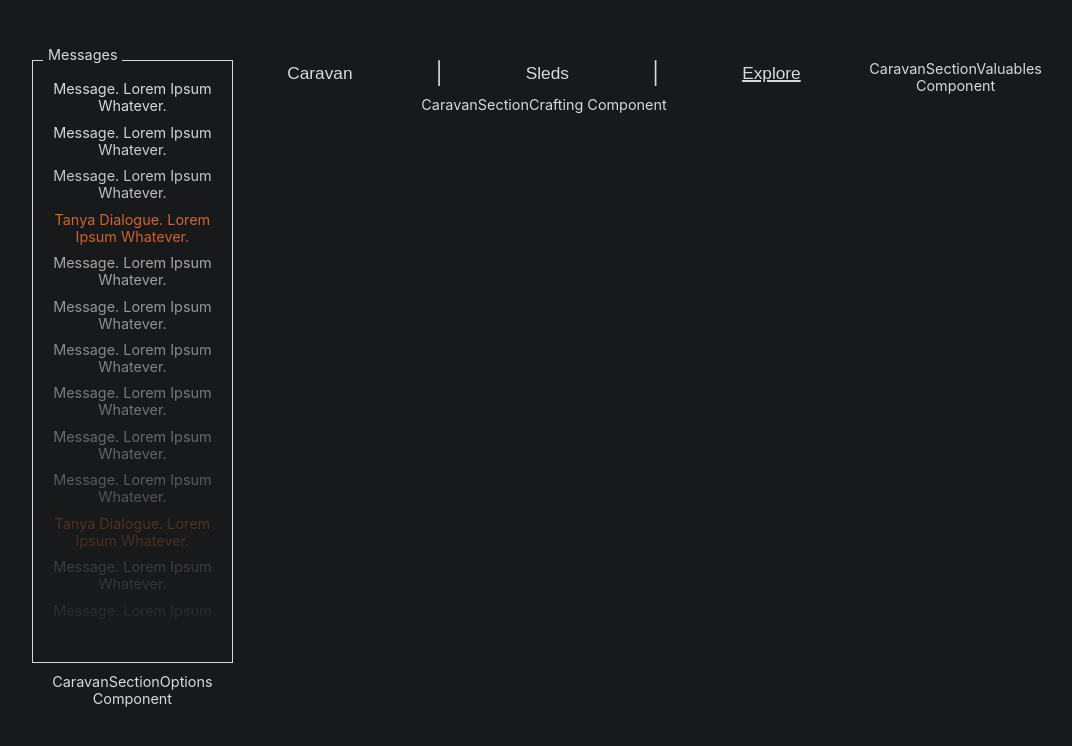
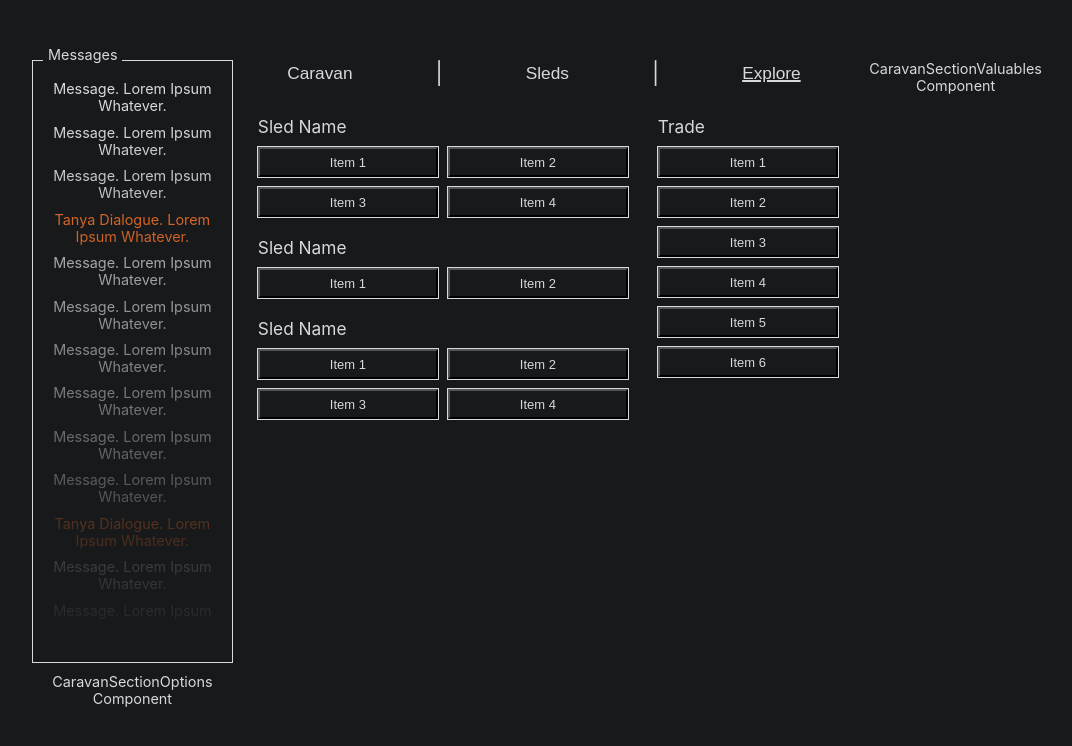
Before and after one commit to EthanPHall/rime-and-rust-ts, a React (Create React App) app: page / in a window 1280 px wide. Shown: the top 746 px of the page, without its empty margins (96-1168 px from the left). Built offline with nearby package versions, Linux system fonts and the light colour scheme.

Commit message:
Crafting Section for the Caravan Screen is mocked up

```diff
--- a/src/components/caravan/CaravanSectionCrafting/CaravanSectionCrafting.css
+++ b/src/components/caravan/CaravanSectionCrafting/CaravanSectionCrafting.css
@@ -1 +1,67 @@
-.CaravanSectionCrafting {}
+.caravan-section-crafting{
+    display: flex;
+    justify-content: center;
+}
+
+.caravan-section-crafting .grid-parent{
+    height: 100%;
+    width: 95%;
+
+    display: grid;
+    grid-template-columns: 2fr 1fr;
+    grid-template-rows: 1fr;
+
+    gap: var(--very-large-gap);
+
+    /* outline: 1px solid white; */
+}
+
+.caravan-section-crafting .sled-crafting-section{
+    margin-top: var(--large-gap);
+    width: 100%;
+}
+
+.caravan-section-crafting .sled-crafting-recipes {
+    height: 100%;
+    width: 100%;
+
+    margin-top: var(--standard-gap);
+
+    display: flex;
+
+    gap: var(--standard-gap);
+
+    /* outline: 1px solid white; */
+}
+
+.caravan-section-crafting .sled-crafting-recipes button,
+.caravan-section-crafting .trade-section button{
+    height: 30px;
+    width: 180px;
+
+    background: none;
+    outline: 1px solid var(--outline-color);
+    color: var(--outline-color);
+    font-size: var(--font-size-regular);
+}
+.caravan-section-crafting .sled-crafting-recipes button:hover,
+.caravan-section-crafting .trade-section button:hover{
+    text-decoration: underline 2px solid var(--outline-color);
+}
+.caravan-section-crafting .trade-section button{
+    margin-top: var(--standard-gap);
+}
+
+.caravan-section-crafting .sled-name, .caravan-section-crafting .trade-section-title {
+    text-align: left;
+    font-size: var(--font-size-larger);
+}
+
+.caravan-section-crafting .trade-section{
+    display: flex;
+    flex-direction: column;
+}
+
+.caravan-section-crafting .trade-section-title{
+    margin-top: var(--large-gap);
+}
--- a/src/components/caravan/CaravanSectionCrafting/CaravanSectionCrafting.tsx
+++ b/src/components/caravan/CaravanSectionCrafting/CaravanSectionCrafting.tsx
@@ -4,8 +4,53 @@ import './CaravanSectionCrafting.css';
 interface CaravanSectionCraftingProps {}
 
 const CaravanSectionCrafting: FC<CaravanSectionCraftingProps> = () => (
-  <div className="CaravanSectionCrafting" data-testid="CaravanSectionCrafting">
-    CaravanSectionCrafting Component
+  <div className="caravan-section-crafting" data-testid="caravan-section-crafting">
+    <div className='grid-parent'>
+      <div className='crafting-section'>
+        <div className='sled-crafting-section'>
+          <div className='sled-name first'>Sled Name</div>
+          <div className='sled-crafting-recipes'>
+            <button>Item 1</button>
+            <button>Item 2</button>
+          </div>
+          <div className='sled-crafting-recipes'>
+            <button>Item 3</button>
+            <button>Item 4</button>
+          </div>
+        </div>
+        <div className='sled-crafting-section'>
+          <div className='sled-name'>Sled Name</div>
+          <div className='sled-crafting-recipes'>
+            <button>Item 1</button>
+            <button>Item 2</button>
+            {/* <button>Item 3</button>
+            <button>Item 4</button> */}
+          </div>
+        </div>
+        <div className='sled-crafting-section'>
+          <div className='sled-name first'>Sled Name</div>
+          <div className='sled-crafting-recipes'>
+            <button>Item 1</button>
+            <button>Item 2</button>
+          </div>
+          <div className='sled-crafting-recipes'>
+            <button>Item 3</button>
+            <button>Item 4</button>
+          </div>
+        </div>
+      </div>
+      <div className='trade-section'>
+        <div className='trade-section-title'>
+          Trade
+        </div>
+        <button>Item 1</button>
+        <button>Item 2</button>
+        <button>Item 3</button>
+        <button>Item 4</button>
+        <button>Item 5</button>
+        <button>Item 6</button>
+      </div>
+    </div>
   </div>
 );
 
--- a/src/variables.css
+++ b/src/variables.css
@@ -2,6 +2,8 @@
     --standard-section-height: 85%;
     --standard-section-width: 80%;
     --standard-gap: 10px;
+    --large-gap: 20px;
+    --very-large-gap: 30px;
 
     --background-color: #18191a;
     --background-color-trans: #18191a00;
@@ -10,8 +12,12 @@
     --text-color-tanya: #ff762c;
 
     --font-size-regular: .9em;
+    --font-size-larger: 1.2em;
+    --font-size-much-larger: 1.5em;
+    --font-size-max: 2em;
 
     --nav-button-height: 100%;
     --nav-button-width: 20%;
     --nav-button-font-size: 1.2em;
+
 }
```
